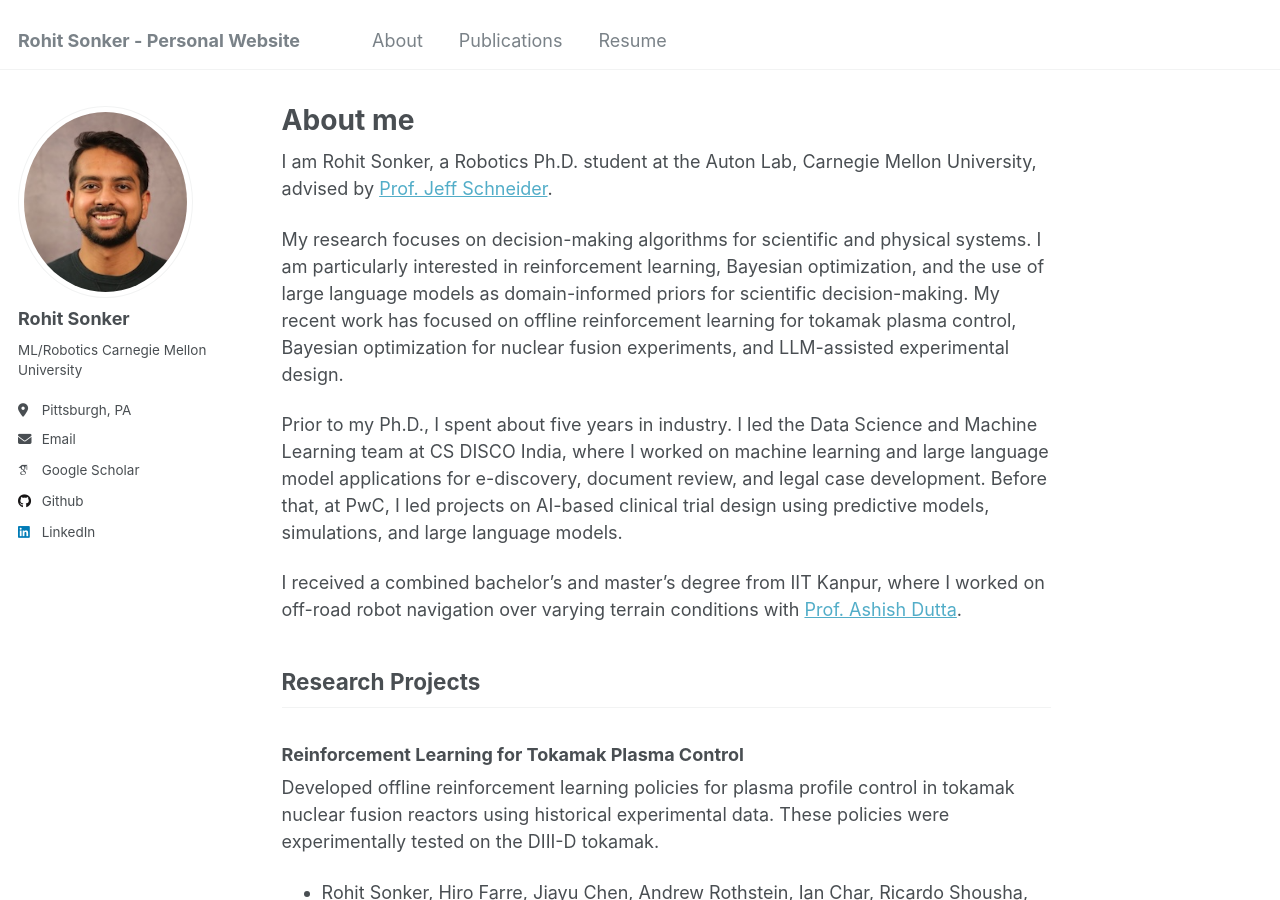
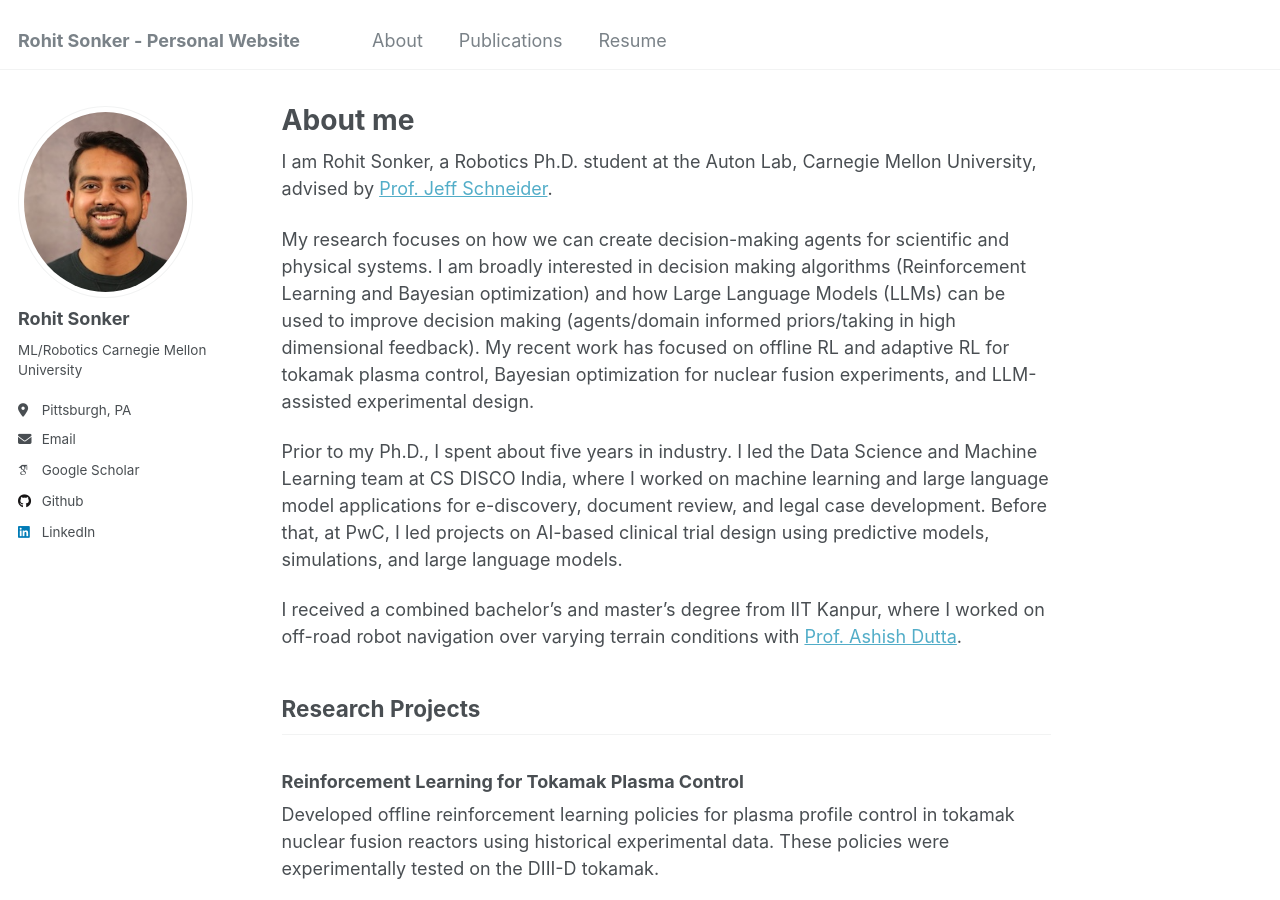
Before and after one commit to rohit-sonker/rohit-sonker.github.io, a Jekyll site: the page built from _pages/about.md, in a window 1280 px wide and 900 px high. Built offline with Jekyll 4.4.1, drawn with Linux system fonts in a browser that asks for light colours; some web fonts are replaced.

Commit message:
update about

```diff
--- a/_pages/about.md
+++ b/_pages/about.md
@@ -9,7 +9,7 @@ redirect_from:
 ---
 I am Rohit Sonker, a Robotics Ph.D. student at the Auton Lab, Carnegie Mellon University, advised by [Prof. Jeff Schneider](https://www.cs.cmu.edu/~schneide/).
 
-My research focuses on decision-making algorithms for scientific and physical systems. I am particularly interested in reinforcement learning, Bayesian optimization, and the use of large language models as domain-informed priors for scientific decision-making. My recent work has focused on offline reinforcement learning for tokamak plasma control, Bayesian optimization for nuclear fusion experiments, and LLM-assisted experimental design.
+My research focuses on how we can create decision-making agents for scientific and physical systems. I am broadly interested in decision making algorithms (Reinforcement Learning and Bayesian optimization) and how Large Language Models (LLMs) can be used to improve decision making (agents/domain informed priors/taking in high dimensional feedback). My recent work has focused on offline RL and adaptive RL for tokamak plasma control, Bayesian optimization for nuclear fusion experiments, and LLM-assisted experimental design.
 
 Prior to my Ph.D., I spent about five years in industry. I led the Data Science and Machine Learning team at CS DISCO India, where I worked on machine learning and large language model applications for e-discovery, document review, and legal case development. Before that, at PwC, I led projects on AI-based clinical trial design using predictive models, simulations, and large language models.
 
```
